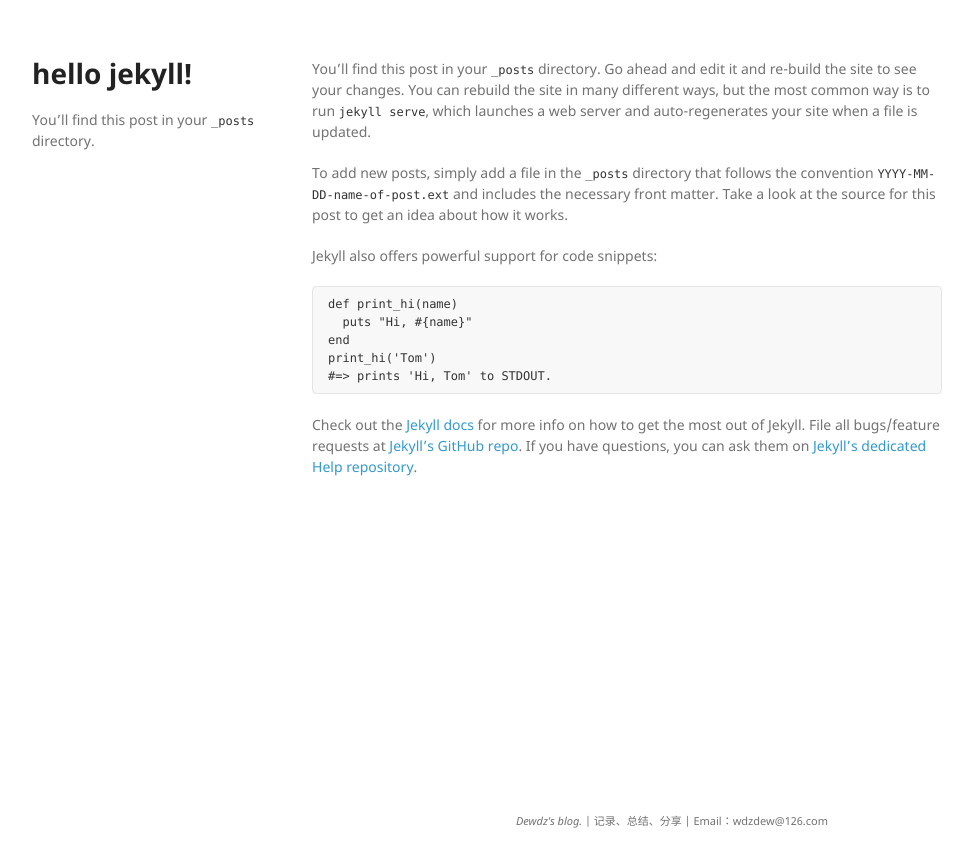
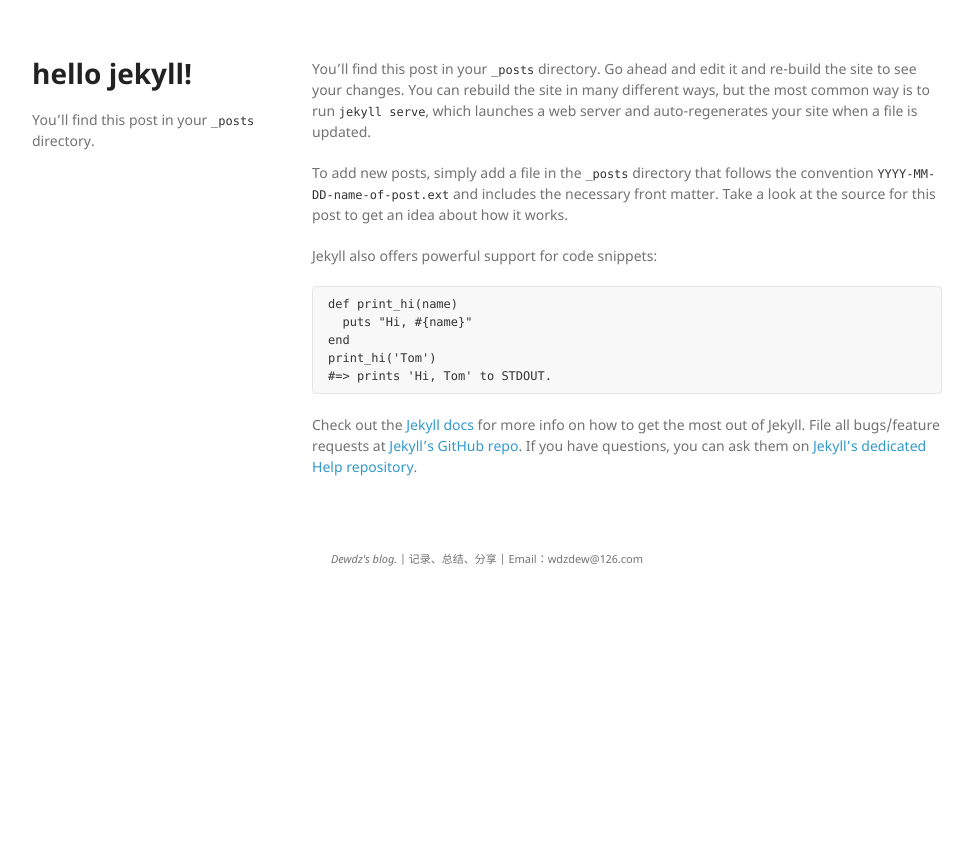
Before and after one commit to dewdz/dewdz.github.io, a Jekyll site: the page built from _posts/2016-12-25-welcome-to-jekyll.md, in a window 1280 px wide. Shown: the top 867 px of the page, without its empty margins (153-1126 px from the left). Built offline with Jekyll 4.4.1, drawn with Linux system fonts in a browser that asks for light colours.

Commit message:
footer样式调整

```diff
--- a/assets/css/style.scss
+++ b/assets/css/style.scss
@@ -201,8 +201,8 @@
 
 hr { border: 0; background: #e5e5e5; height: 1px; margin: 0 0 20px; }
 
-footer { width: 270px; float: left; position: fixed; bottom: 50px; -webkit-font-smoothing: subpixel-antialiased; }
-.post_footer { width: 100%; text-align:center;}
+.footer { width: 270px; float: left; position: fixed; bottom: 50px; -webkit-font-smoothing: subpixel-antialiased; }
+.post_footer { width: 100%; float: left; text-align:center;}
 
 @media print, screen and (max-width: 960px) { div.wrapper { width: auto; margin: 0; }
   header, section, footer { float: none; position: static; width: auto; }
```
